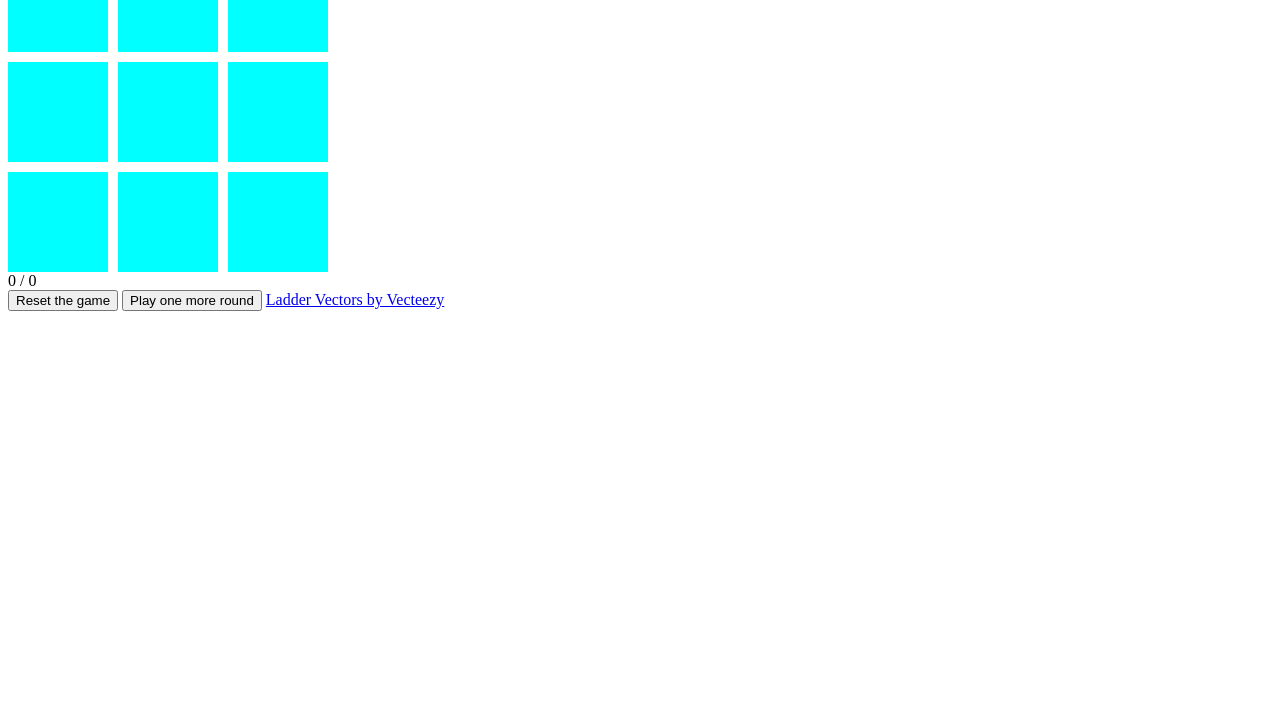
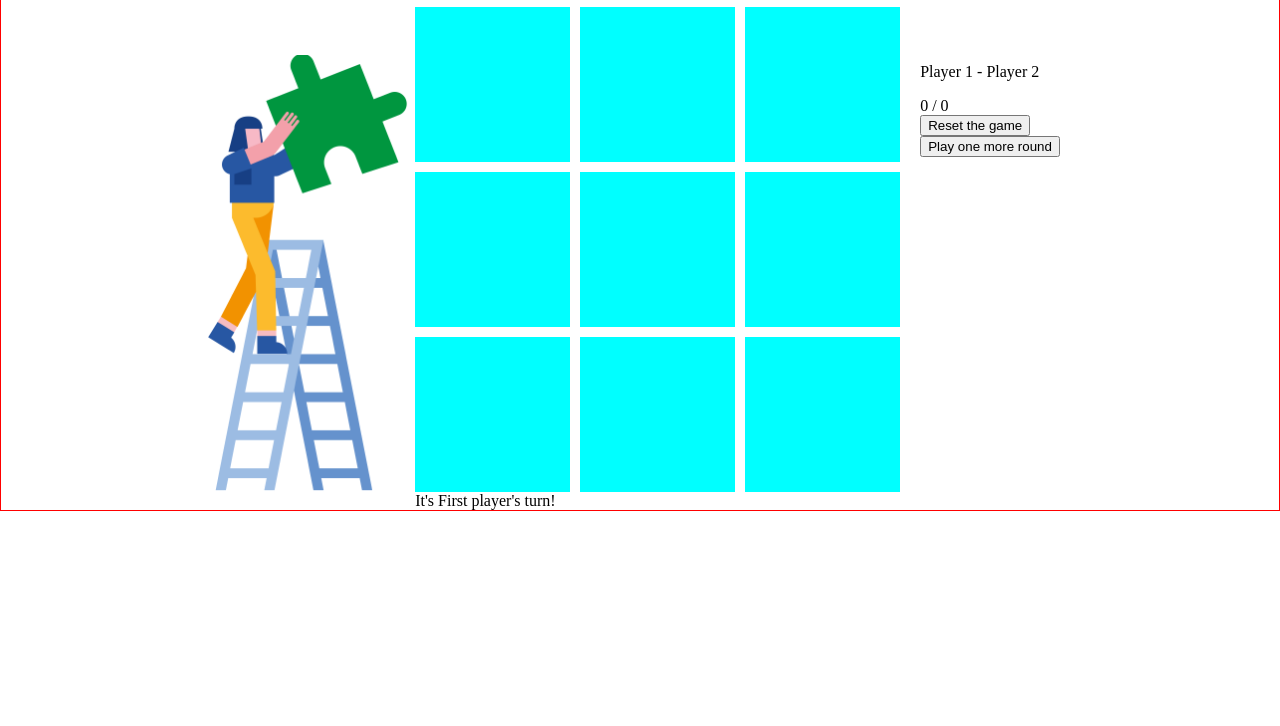
Before and after one commit to jeannepietropaoli/Tic-Tac-Toe, a plain HTML site: page index.html in a window 1280 px wide. Shown: the part 74-800 px from the top of the page. Drawn offline with Linux system fonts and the light colour scheme.

Commit message:
First layout and putting elements in the right place

```diff
--- a/index.html
+++ b/index.html
@@ -9,12 +9,20 @@
     <link rel="stylesheet" href="style.css">
 </head>
 <body>
-    <div class="playerTurns"></div>
-    <div class="gameBoard"></div>
-    <div class="scoreBoard"></div>
-    <button id="resetBtn">Reset the game</button>
-    <button id="oneMoreRound">Play one more round</button>
-
-    <a href="https://www.vecteezy.com/free-vector/ladder">Ladder Vectors by Vecteezy</a>
+    <div class="gameContainer">
+        <img src="ladder.png" alt="">
+        <div class="gameBoardContainer">
+            <h1>Tic Tac Toe Game</h1>
+            <div class="gameBoard"></div>
+            <div class="playerTurns"></div>
+        </div>
+        <div class="scoreBoardContainer">
+            <p>Player 1   -   Player 2</p>
+            <div class="scoreBoard"></div>
+            <button id="resetBtn">Reset the game</button>
+            <button id="oneMoreRound">Play one more round</button>
+        </div>
+    </div>
+    <!--<a href="https://www.vecteezy.com/free-vector/ladder">Ladder Vectors by Vecteezy</a> -->
 </body>
 </html>
--- a/script.js
+++ b/script.js
@@ -8,8 +8,8 @@
     }
 }
 
-let playerOne = PLAYER('X' , 'First player');
-let playerTwo = PLAYER('O', 'Second player');
+let playerOne = PLAYER("url('puzzleP1.png')" , 'First player');
+let playerTwo = PLAYER("url('puzzleP2.png')" , 'Second player');
 const PLAYERS = [playerOne, playerTwo];
 let currentPlayer = PLAYERS[1];
 
@@ -32,7 +32,10 @@
     }
     const CHANGE_BOX_VALUE = (event, gameBox) => {
         GAMEBOX_VALUES[event.target.getAttribute('data-index')] = currentPlayer.GET_SIGN();
-        gameBox.textContent = GAMEBOX_VALUES[event.target.getAttribute('data-index')];
+        gameBox.style.backgroundImage = GAMEBOX_VALUES[event.target.getAttribute('data-index')];
+        gameBox.style.backgroundSize = '80%';
+        gameBox.style.backgroundRepeat = 'no-repeat';
+        gameBox.style.backgroundPosition = 'center';
     }
     const CHECK_IF_BOARD_FULL = () => {
         return GAMEBOX_VALUES.every(value => value !== '');
--- a/style.css
+++ b/style.css
@@ -1,8 +1,8 @@
 .gameBox {
-    height: 100px;
-    width: 100px;
     background-color: aqua;
     display: flex;
+    width: 155px;
+    height: 155px;
     justify-content: center;
     align-items: center;
 }
@@ -12,3 +12,50 @@
     grid-template: repeat(3, min-content) / repeat(3, min-content);
     gap: 10px;
 }
+
+.gameContainer > img {
+    height: 450px;
+    width: auto;
+   align-self: flex-end;
+   padding: 5px;
+}
+
+.playerTurns {
+    width: fit-content;
+}
+
+body {
+    display: flex;
+    flex-direction: column;
+}
+
+.gameContainer {
+    display: flex;
+    margin: auto;
+}
+
+h1 {
+    text-align: center;
+}
+
+body {
+    border: 1px solid red;
+    margin: 0;
+    padding: 0;
+}
+
+.gameBoardContainer {
+    display: flex;
+    flex-direction: column;
+}
+
+.scoreBoardContainer {
+    position: relative;
+    top: 100px;
+    padding: 20px;
+    min-width: fit-content;
+}
+
+.scoreBoardContainer button {
+    display: block;
+}
```
Also changed, not shown: ladder.png (added).
